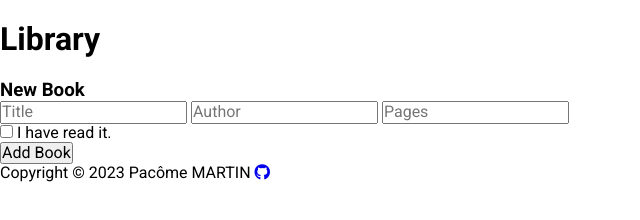
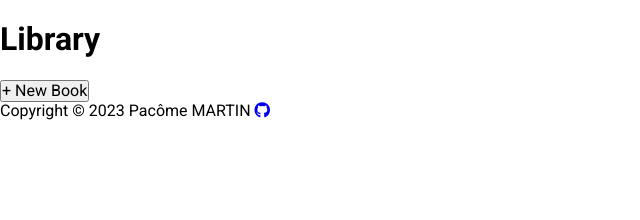
Before and after one commit to Pacome86/odin-library, a plain HTML site: page index.html in a window 1280 px wide. Shown: the whole page, without its empty margins (0-640 px from the left). Drawn offline with Linux system fonts and the light colour scheme.

Commit message:
Add a modal dialog to the form

```diff
--- a/index.html
+++ b/index.html
@@ -15,19 +15,30 @@
     <div class="container">
         <div class="header">
             <h1>Library</h1>
+            <div class="headerBtn">
+                <button type="button" class="button openModal">+ New Book</button>
+            </div>
         </div>
         <div class="main">
-            <form action="#" method="post" class="">
-                <h3>New Book</h3>
-                <input type="text" name="title" id="title" placeholder="Title">
-                <input type="text" name="author" id="author" placeholder="Author">
-                <input type="number" name="pages" id="pages" placeholder="Pages">
-                <div>
+
+            <dialog  class="modal" id="modal">
+
+                <form action="#" method="" class="form">
+                    <h4>New Book</h4>
+                    <input type="text" name="title" id="title" placeholder="Title" pattern="/^[a-zA-Z]+$/" required>
+                    <input type="text" name="author" id="author" placeholder="Author" pattern="/^[a-zA-Z\d]+$/" required>
+                    <input type="number" name="pages" id="pages" placeholder="Pages" pattern="/^\d+$/" required>
+                    <div class="checkbox">
                         <input type="checkbox" name="read" id="read">
-                    <label for="read">I have read it.</label>
+                        <label for="read">I have read it</label>
                     </div>
-                <button type="button" id="addBtn">Add Book</button>
+                    <button formmethod="dialog" class="addBtn closeModal" id="addBtn">Add Book</button>
+
                 </form>
+
+            </dialog>
+        </div>
+
     </div>
     <div class="footer">
         <p>
@@ -40,6 +51,6 @@
                 <i class="fab fa-github" aria-hidden="true"></i></a>
         </p>
     </div>
-    </div>
+
 </body>
 </html>
```
Lines whose indentation alone changed are shown as unchanged.
